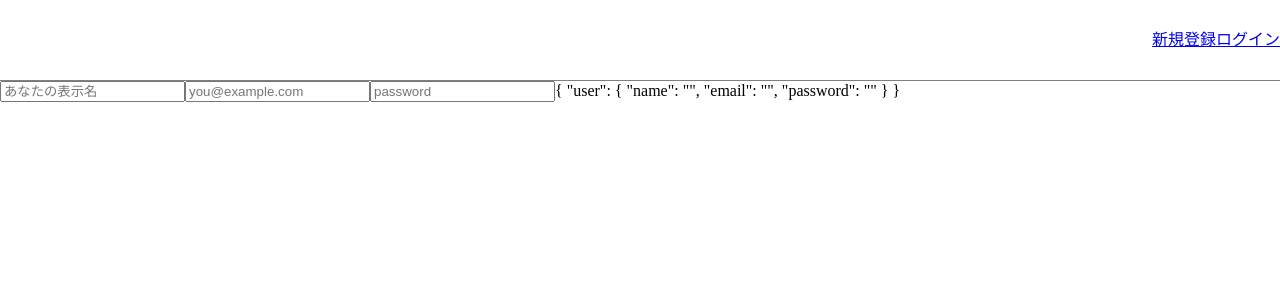
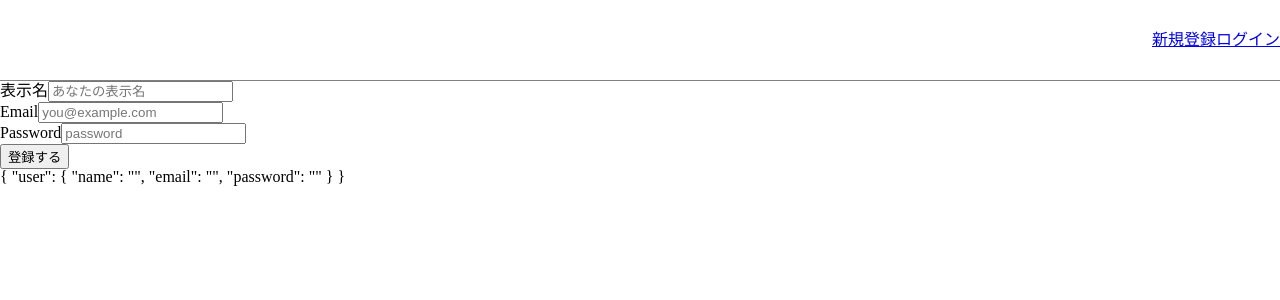
Before and after one commit to SGZ-cal/blue-front, a Nuxt app: page /signup in a window 1280 px wide. Shown: the top 300 px of the page. Built offline with nearby package versions, Linux system fonts and the light colour scheme.

Commit message:
add_signup_page

```diff
--- a/components/user/userFormEmail.vue
+++ b/components/user/userFormEmail.vue
@@ -1,8 +1,11 @@
 <template>
-  <input
-    v-model="setEmail"
-    placeholder="you@example.com"
-  >
+  <div>
+    <label>Email</label>
+    <input
+      v-model="setEmail"
+      placeholder="you@example.com"
+    >
+  </div>
 </template>
 
 <script>
--- a/components/user/userFormName.vue
+++ b/components/user/userFormName.vue
@@ -1,8 +1,11 @@
 <template>
-  <input
-    v-model="setName"
-    placeholder="あなたの表示名"
-  />
+  <div>
+    <label>表示名</label>
+    <input
+      v-model="setName"
+      placeholder="あなたの表示名"
+    >
+  </div>
 </template>
 
 <script>
--- a/components/user/userFormPassword.vue
+++ b/components/user/userFormPassword.vue
@@ -1,8 +1,11 @@
 <template>
-  <input
-    v-model="setPassword"
-    placeholder="password"
-  />
+  <div>
+    <label>Password</label>
+    <input
+      v-model="setPassword"
+      placeholder="password"
+    >
+  </div>
 </template>
 
 <script>
--- a/pages/signup.vue
+++ b/pages/signup.vue
@@ -1,5 +1,6 @@
 <template>
   <div>
+    <form @submit.prevent="submit">
     <UserFormName
       :name.sync="params.user.name"
     />
@@ -9,6 +10,14 @@
     <UserFormPassword
       :password.sync="params.user.password"
     />
+    <button
+      class="button"
+      type="submit"
+      @click="signup"
+    >
+      登録する
+    </button>
+    </form>
     <a>{{ params }}</a>
   </div>
 </template>
@@ -34,6 +43,17 @@ export default {
         }
       }
     }
-  }
+  },
+  methods: {
+    signup () {
+      setTimeout(() => {
+        this.formReset()
+      }, 1500)
+    },
+    formReset () {
+      // this.$refs.form.reset()
+      this.params = { user: {name: '', email: '', password: '' } }
+    }
+  },
 }
 </script>
```
